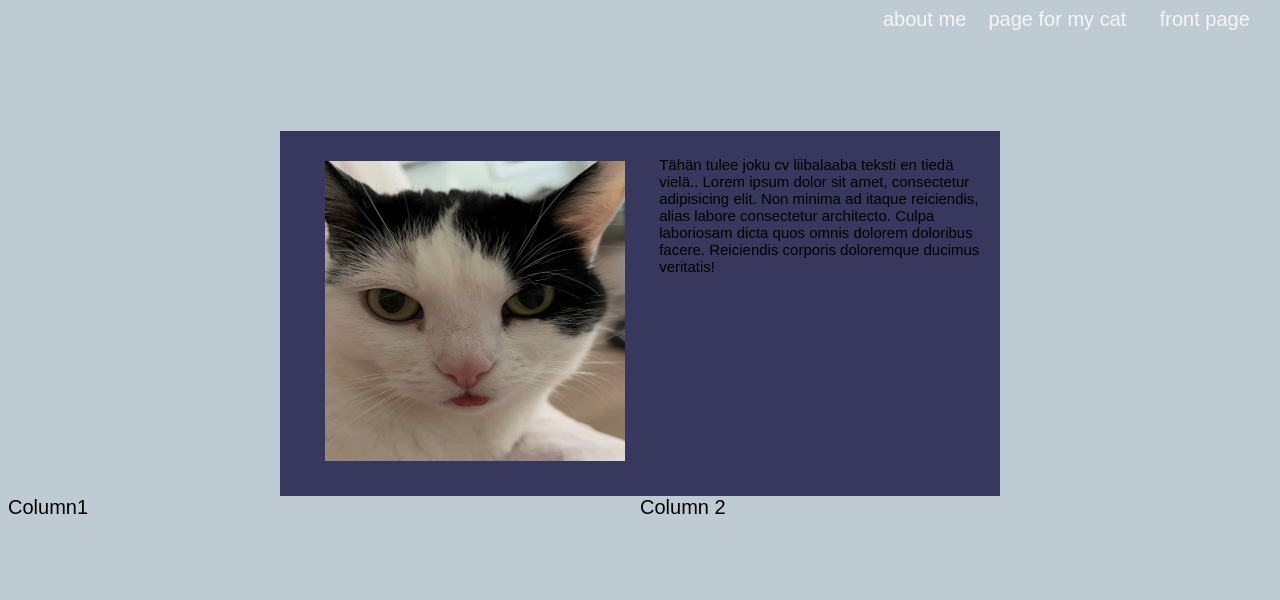
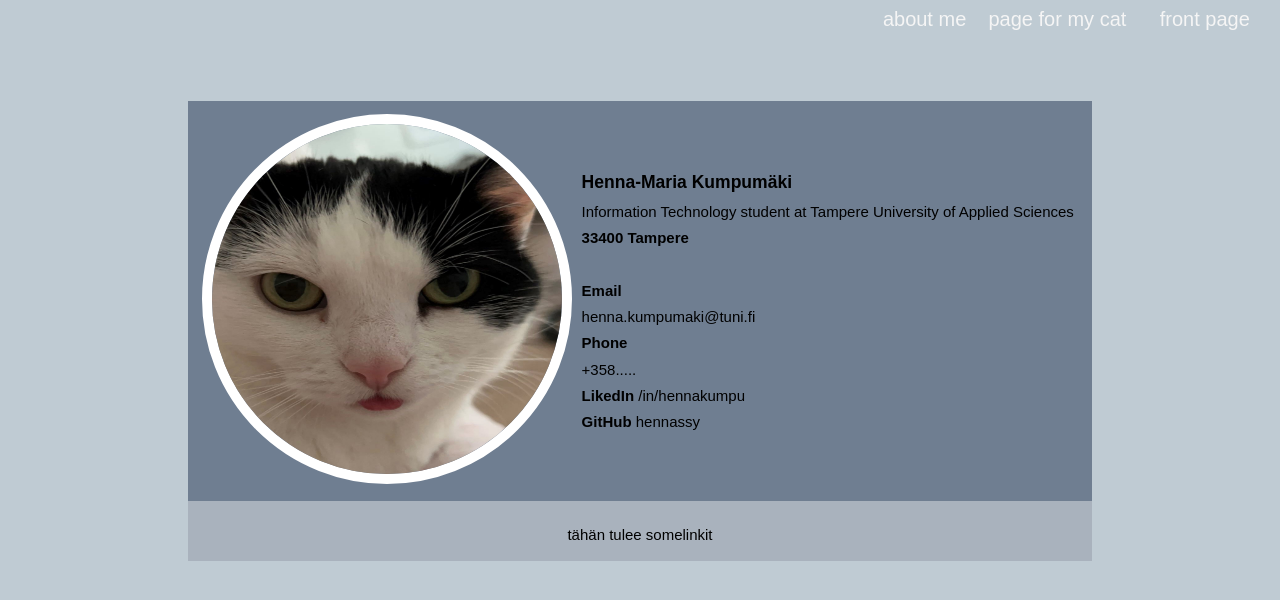
Before and after one commit to hennassy/Website, a plain HTML site: page contact.html in a window 1280 px wide. Drawn offline with Linux system fonts and the light colour scheme; a web font is replaced by a local one.

Commit message:
more updates

```diff
--- a/contact.css
+++ b/contact.css
@@ -10,57 +10,50 @@ a:link{ color: whitesmoke; text-decoration: none;}
     font-size: 20px;
     justify-content: right;
     font-family: 'News Cycle', sans-serif;
-    padding-bottom: 100px; }
+    padding-bottom: 70px; }
 
-.article-container{
-    display: flex;
-    justify-content: space-between;
-    text-align: left;
-    background-color:#bfcbd3;
-    color: black;
-    font-size: 20px;
-    width: 100%;
-    border: color #bfcbd3;
-    text-decoration: none;
-    font-family: 'News Cycle', sans-serif; }
-
-         .column1 {
-            background-color:#bfcbd3;
-            width: 50% }
-        .column2{
-            background-color: #bfcbd3;
-            width: 50% }
-
-    .headercontainer{
+    .article{
         display: flex;
+        height: 40px;
         justify-content: center;
         text-align: center;
         margin: auto;
-        background-color: rgb(56, 56, 94);
+        background-color: #a9b2bd;
         color: black;
-        font-size: 20px;
-        width: 700px;
+        font-size: 15px;
+        width: 70%;
         padding: 10px;
         text-decoration: none;
         font-family: 'News Cycle', sans-serif;
     }
+    img {
+        height: 350px;
+        width: 350px;
+        border-radius: 50%;
+        border: white solid;
+        border-width: 10px;
+    }
+
+    .headercontainer{
+        display: flex;
+        text-align: center;
+        align-items: center;
+        margin: auto;
+        background-color:#6f7e91;
+        width: 70%;
+        height: 380px;
+        padding: 10px;
+    }
 
     .section1{
 
-        width: 50%;
-        display: flex;
-        justify-content: right;
-        padding-right: 30px;
-
-    }
+        bottom: 30px;
+     }
     .section2{
         font-size: 15px;
-        width: 50%;
-        text-align: left;
-        display: flex;
-        justify-content:baseline ;
+        text-decoration: none;
+        font-family: 'News Cycle', sans-serif;
+        text-align: justify;
+        padding-left: 10px;
+        line-height:3mm;
     }
-    img {
-        height: 300px;
-        width: 300px;;
-    }
--- a/contact.html
+++ b/contact.html
@@ -2,7 +2,7 @@
 <html lang="en">
     <head>
         <meta charset="UTF-8">
-        <title> Document </title>
+        <title> contact </title>
         <style type="text/css"></style>
         <link rel="stylesheet" href="./contact.css">
         <link rel="preconnect" href="https://fonts.googleapis.com">
@@ -20,18 +20,27 @@
 
 
             <header class="headercontainer">
-            <section class="section1">
+            <section class="section1 content cirle">
                 <p>&nbsp;<img src="images/myysilly.jpg"/></p>
             </section>
              <section class="section2">
+                <h3>Henna-Maria Kumpumäki</h3>
+                <p> Information Technology student at Tampere University of Applied Sciences</p>
+                <p><b>33400 Tampere</b></p>
                 <p> &nbsp; </p>
-                <p> Tähän tulee joku cv liibalaaba teksti en tiedä vielä.. Lorem ipsum dolor sit amet, consectetur adipisicing elit. Non minima ad itaque reiciendis, alias labore consectetur architecto. Culpa laboriosam dicta quos omnis dolorem doloribus facere. Reiciendis corporis doloremque ducimus veritatis!</p>
+                <p><b>Email </b></p>
+                <p>henna.kumpumaki@tuni.fi </p>
+                <p><b>Phone</b></p>
+                <p>+358..... </p>
+                <p><b>LikedIn</b> /in/hennakumpu </p>
+                <p><b>GitHub</b> hennassy </p>
              </section> </header>
 
 
-            <article class="article-container">
-                <section class="column1">Column1 </section>
-                <section class="column2">Column 2 </section>
+            <article class="article">
+                <section>
+                    <p>tähän tulee somelinkit</p>
+                </section>
             </article>
 
         </body>
```
